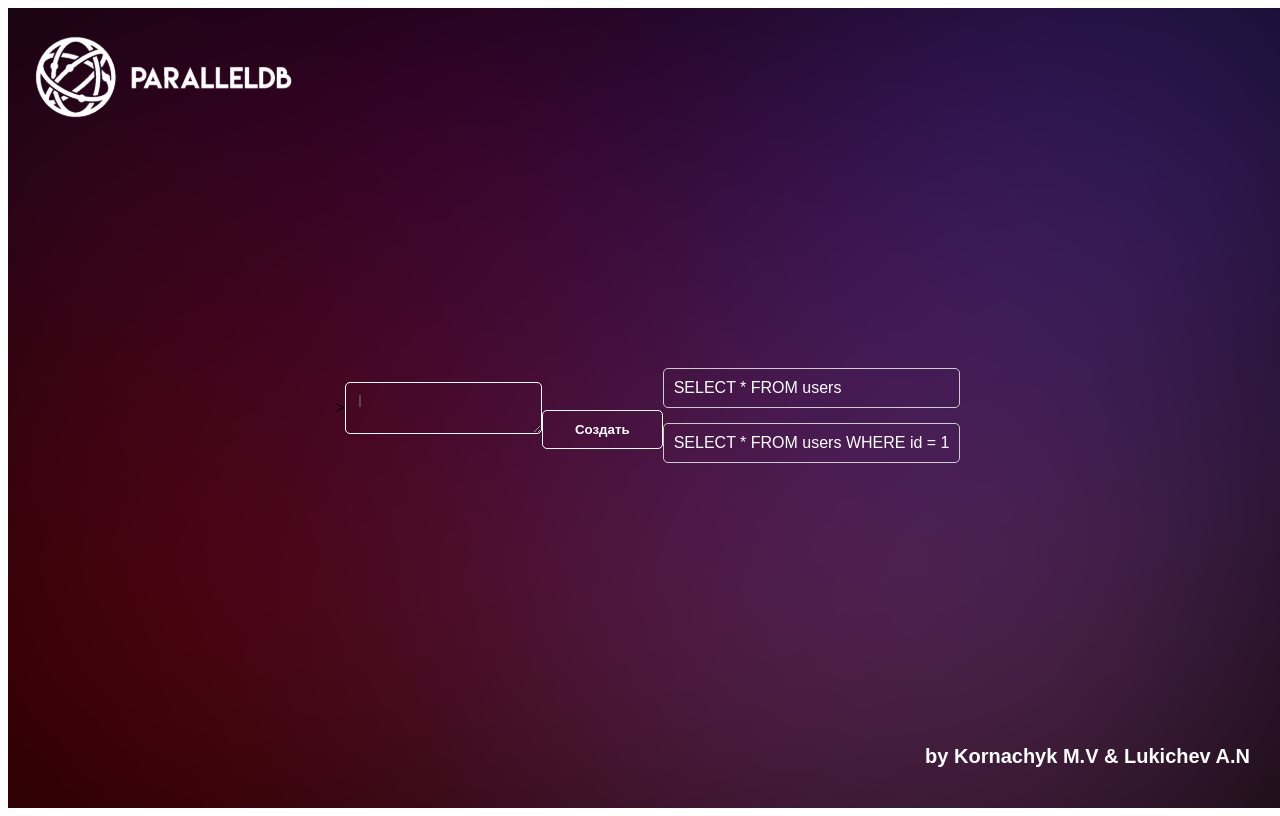
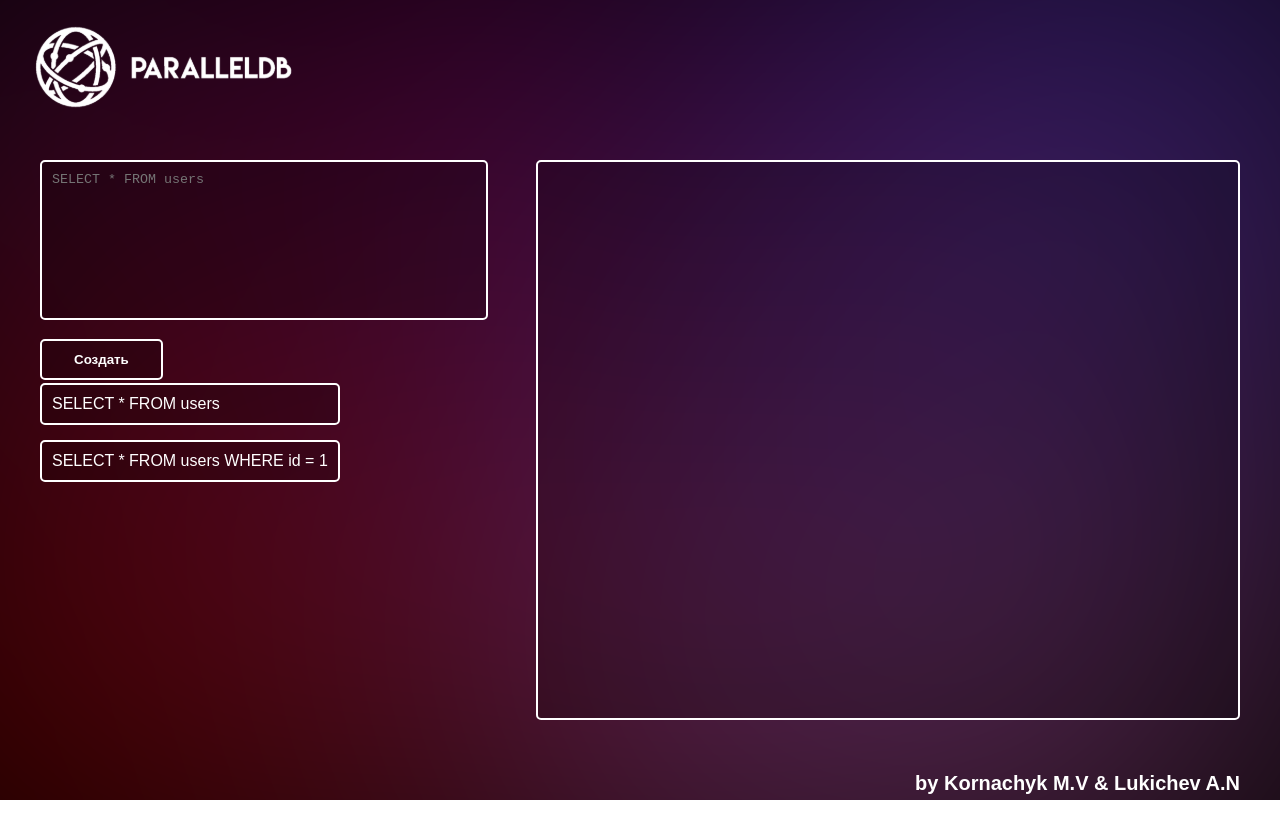
Before and after one commit to PotatoHD404/ParallelDB, a Vue app in the folder frontend/: page / in a window 1280 px wide. Built offline with nearby package versions, Linux system fonts and the light colour scheme.

Commit message:
started making it beautiful

```diff
--- a/frontend/src/App.vue
+++ b/frontend/src/App.vue
@@ -1,9 +1,10 @@
 <template>
   <div :style="image" class="image">
     <img alt="PD logo" class="logo" src="~@/assets/db.svg">
-    <h4 class="sign">by Kornachyk M.V & Lukichev A.N</h4>>
-    <input-form @create="createQuery"/>
-    <input-list :queryList="queryList"/>
+    <h4 class="sign">by Kornachyk M.V & Lukichev A.N</h4>
+    <input-form style="position: absolute; left: 40px; top: 20vh" @create="createQuery"/>
+    <my-box style="position: absolute; right: 40px; top: 20vh"/>
+    <input-list style="position: absolute; left: 40px; top: 46vh" :queryList="queryList"/>
   </div>
 </template>
 
@@ -11,10 +12,11 @@
 import { Query} from "@/types/query";
 import InputList from "@/components/InputList.vue";
 import InputForm from "@/components/InputForm.vue";
+import MyBox from "@/components/MyBox.vue";
 import { defineComponent } from 'vue';
 
 export default defineComponent({
-  components: {InputList, InputForm},
+  components: {MyBox, InputList, InputForm},
   data() {
     return {
       image: {
@@ -35,7 +37,11 @@ export default defineComponent({
   },
   methods: {
     createQuery(query: Query) {
-      this.queryList.push(query)
+      if (query.text.trim()) {
+        this.queryList.push(query)
+      } else {
+        alert('Запрос не может быть пустым')
+      }
     }
   }
 });
@@ -53,19 +59,33 @@ export default defineComponent({
   font-family: Montserrat, sans-serif;
   background-repeat: no-repeat;
   background-image: url("~@/assets/gradient.svg");
+  display: flex;
+
+  flex-direction: column;
 }
 
 .logo {
   position: absolute;
-  top: 30px;
+  top: 20px;
+  /*width: 15vw;*/
+  /*height: 10vh;*/
   left: 30px;
+}
+* {
+  margin: 0;
+  padding: 0;
+  box-sizing: border-box;
 }
 
 .sign {
   position: absolute;
   bottom: 5px;
-  right: 30px;
+  right: 40px;
   color: white;
   font-size: 20px;
 }
+.greenBox {
+  background-color: rgba(0, 255, 0, 0.2) !important;
+}
+
 </style>
--- a/frontend/src/components/InputForm.vue
+++ b/frontend/src/components/InputForm.vue
@@ -3,9 +3,9 @@
     <my-textarea
         v-model="query.text"
         type="text"
-        placeholder="|"
+        placeholder="SELECT * FROM users"
     />
-      <my-button @click="createQuery"> Создать </my-button>
+      <my-button @click="createQuery" style="margin-top: 15px"> Создать </my-button>
   </form>
 </template>
 
--- a/frontend/src/components/InputList.vue
+++ b/frontend/src/components/InputList.vue
@@ -1,19 +1,22 @@
 <template>
-  <div v-if="queryList.length > 0">
+  <div class="plist" v-if="queryList.length > 0">
     <div class="list" v-for="(query, index) in queryList" :key="index">
-      <div> {{ query.text }} </div>
+      <div> {{ query.text }}</div>
     </div>
   </div>
-  <h2 v-else>
+  <h4 v-else style="color: white">
     Очередь запросов пуста
-  </h2>
+  </h4>
+<!--  <my-box style="position: absolute; right: 40px; top: 20vh"/>-->
 </template>
 
 <script lang="ts">
+// import MyBox from "@/components/MyBox.vue";
 import {Query} from "@/types/query";
 
 export default {
   name: "input-list",
+  // components: {MyBox},
   props: {
     queryList: {
       type: Array as () => Query[],
@@ -24,13 +27,19 @@ export default {
 </script>
 
 <style scoped>
+.plist {
+  overflow-y: auto;
+  max-height: 45vh;
+  max-width: 50vw;
+}
+
 .list {
   margin-top: 15px;
   padding: 10px;
   color: white;
-  display: flex;
-  border: 1px solid #ccc;
+  border: 2px solid white;
   border-radius: 5px;
-  background: none;
+  left: 15px;
+  background: rgba(0, 0, 0, 0.2);
 }
 </style>
--- /dev/null
+++ b/frontend/src/components/MyBox.vue
@@ -0,0 +1,27 @@
+<template>
+  <div>
+    <div class="box">
+    </div>
+  </div>
+</template>
+
+<script>
+export default {
+  name: "my-box",
+}
+</script>
+
+<style scoped>
+.box {
+  width: 55vw;
+  height: 70vh;
+  background: rgba(0, 0, 0, 0.2);
+  border-radius: 5px;
+  border: 2px solid white;
+  overflow: hidden;
+  display: flex;
+  flex-direction: column;
+  align-items: center;
+  justify-content: center;
+}
+</style>
--- a/frontend/src/components/UI/MyButton.vue
+++ b/frontend/src/components/UI/MyButton.vue
@@ -14,7 +14,7 @@ export default defineComponent({
 
 <style scoped>
 .btn {
-  display: inline-flex;
+  display: flex;
   align-items: center;
   justify-content: center;
   padding: 0.7rem 2rem;
@@ -24,8 +24,9 @@ export default defineComponent({
   text-decoration: none;
   color: #fff;
   backface-visibility: hidden;
-  background: transparent;
-  border: 1px solid white;
+  background: rgba(0, 0, 0, 0.2);
+  flex-direction: column;
+  border: 2px solid white;
   border-radius: 5px;
   transition: transform 0.2s cubic-bezier(0.235, 0, 0.05, 0.95);
 }
--- a/frontend/src/components/UI/MyTextarea.vue
+++ b/frontend/src/components/UI/MyTextarea.vue
@@ -22,11 +22,14 @@ export default defineComponent({
 
 <style scoped>
 .textarea {
-  margin-top: 15px;
+  width: 35vw;
+  height: 20vh;
   padding: 10px;
+  resize: none;
   color: white;
-  border: 1px solid white;
+  outline: none;
+  border: 2px solid white;
   border-radius: 5px;
-  background: none;
+  background: rgba(0, 0, 0, 0.2);
 }
 </style>
```
